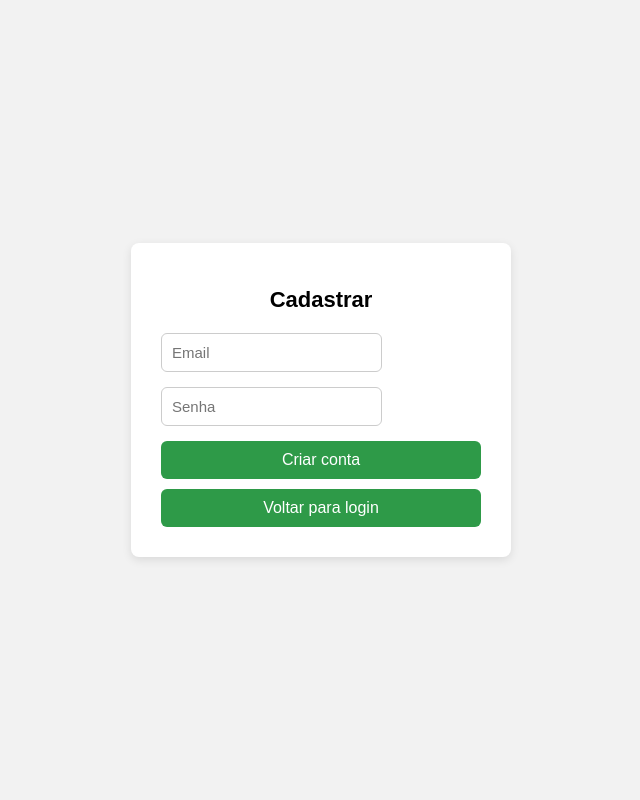
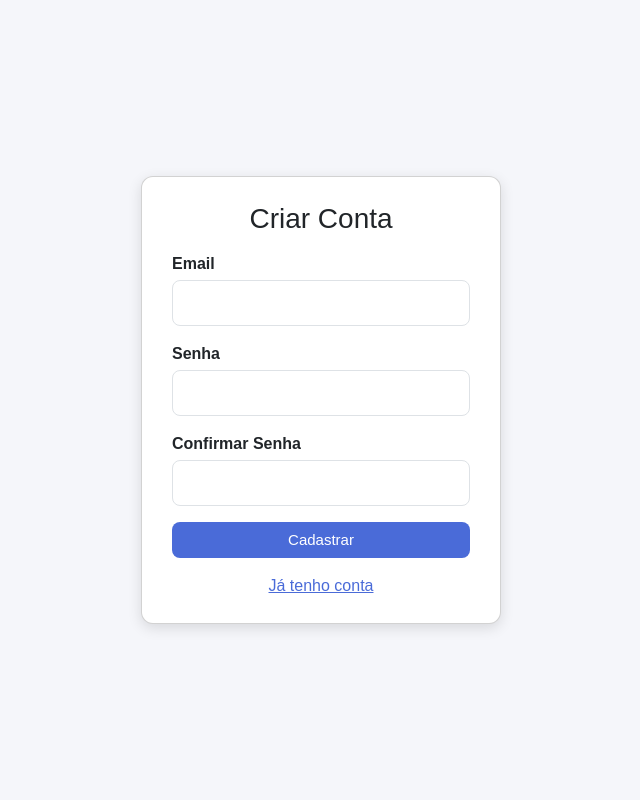
Before and after one commit to HenriqueANunes/AppChamados, a Django app: page /login/cadastro/ in a window 1280 px wide. Shown: the whole page, without its empty margins (319-959 px from the left). Run offline with Django 5.2, Linux system fonts and the light colour scheme.

Commit message:
Corrigido estilo da tela de cadastro de conta para ficar no padrão.

```diff
--- a/core/templates/user_cadastro.html
+++ b/core/templates/user_cadastro.html
@@ -3,111 +3,105 @@
 <head>
     <meta charset="UTF-8">
     <title>Cadastrar Usuário</title>
+
+    <!-- Bootstrap -->
+    <link href="https://cdn.jsdelivr.net/npm/bootstrap@5.3.2/dist/css/bootstrap.min.css" rel="stylesheet">
+
     <style>
         body {
+            background: #f5f6fa;
             font-family: sans-serif;
-            background: #f2f2f2;
             display: flex;
+            justify-content: center;
             align-items: center;
-            justify-content: center;
-            height: 100vh;
+            min-height: 100vh;
             margin: 0;
         }
 
-        .register-container {
-            background: #ffffff;
-            padding: 30px;
-            border-radius: 8px;
-            width: 320px;
-            box-shadow: 0 3px 10px rgba(0,0,0,0.1);
+        .card-custom {
+            width: 360px;
+            padding: 25px 30px;
+            border-radius: 12px;
+            box-shadow: 0 4px 14px rgba(0,0,0,0.12);
         }
 
-        .register-container h1 {
-            text-align: center;
-            margin-bottom: 20px;
-            font-size: 22px;
+        .form-control {
+            border-radius: 8px;
+            padding: 10px 12px;
         }
 
-        .register-container form {
-            display: flex;
-            flex-direction: column;
-        }
-
-        .register-container input {
-            padding: 10px;
-            margin-bottom: 15px;
-            border: 1px solid #ccc;
-            border-radius: 6px;
+        .btn-custom {
+            background: #4a6bd8;
+            color: white;
+            border-radius: 8px;
             font-size: 15px;
         }
 
-        .register-container button {
-            background: #2e9a48;
-            color: white;
-            border: none;
-            padding: 10px;
-            border-radius: 6px;
-            cursor: pointer;
-            font-size: 16px;
-            transition: 0.2s;
+        .btn-custom:hover {
+            background: #3e59c0;
         }
 
-        .register-container button:hover {
-            background: #267f3c;
-        }
-
-        .back-button {
-            background: #4a6bd8;
+        .msg {
+            font-size: 14px;
+            text-align: center;
             margin-top: 10px;
-        }
-
-        .back-button:hover {
-            background: #3d5cc0;
-        }
-
-        .error {
-            color: red;
-            margin-bottom: 10px;
-            text-align: center;
-            font-size: 14px;
-        }
-
-        .success {
-            color: green;
-            margin-bottom: 10px;
-            text-align: center;
-            font-size: 14px;
         }
     </style>
 </head>
 <body>
 
-<div class="register-container">
-    <h1>Cadastrar</h1>
+<div class="card card-custom">
+
+    <h3 class="text-center mb-3">Criar Conta</h3>
 
     {% if error %}
-        <div class="error">{{ error }}</div>
+        <div class="alert alert-danger py-2 text-center">{{ error }}</div>
     {% endif %}
 
     {% if success %}
-        <div class="success">{{ success }}</div>
+        <div class="alert alert-success py-2 text-center">{{ success }}</div>
     {% endif %}
 
-    <form method="post">
+    <form id="formCadastro" method="post">
         {% csrf_token %}
-        <label>
-            <input type="email" name="email" placeholder="Email" required>
-        </label>
-        <label>
-            <input type="password" name="password" placeholder="Senha" required>
-        </label>
-        <button type="submit">Criar conta</button>
+
+        <label class="fw-semibold mb-1">Email</label>
+        <input type="email" name="email" class="form-control mb-3" required>
+
+        <label class="fw-semibold mb-1">Senha</label>
+        <input type="password" name="password" id="password" class="form-control mb-3" required>
+
+        <label class="fw-semibold mb-1">Confirmar Senha</label>
+        <input type="password" name="password2" id="password2" class="form-control mb-2" required>
+
+        <div id="msgErro" class="alert alert-danger py-1 my-2 text-center d-none"></div>
+
+        <button type="submit" class="btn btn-custom w-100 mt-2">Cadastrar</button>
     </form>
 
-    <form action="{% url 'login' %}" method="get">
-        <button class="back-button" type="submit">Voltar para login</button>
-    </form>
+    <a href="{% url 'login' %}" class="d-block text-center mt-3" style="color:#4a6bd8;">
+        Já tenho conta
+    </a>
+
 </div>
+
+<script>
+const form = document.getElementById("formCadastro");
+const msgErro = document.getElementById("msgErro");
+
+form.addEventListener("submit", function(event) {
+    const p1 = document.getElementById("password").value;
+    const p2 = document.getElementById("password2").value;
+
+    if (p1 !== p2) {
+        event.preventDefault();
+        msgErro.textContent = "As senhas não coincidem.";
+        msgErro.classList.remove("d-none");
+    } else {
+        msgErro.classList.add("d-none");
+    }
+});
+</script>
 
 </body>
 </html>
```
